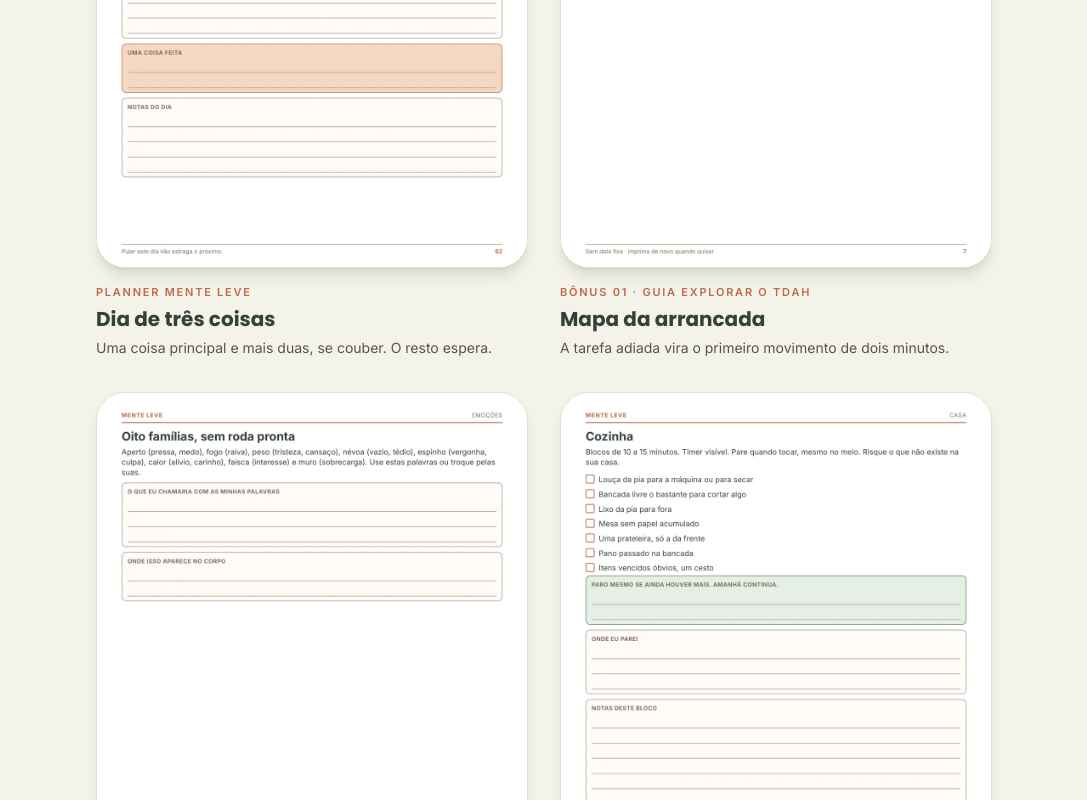
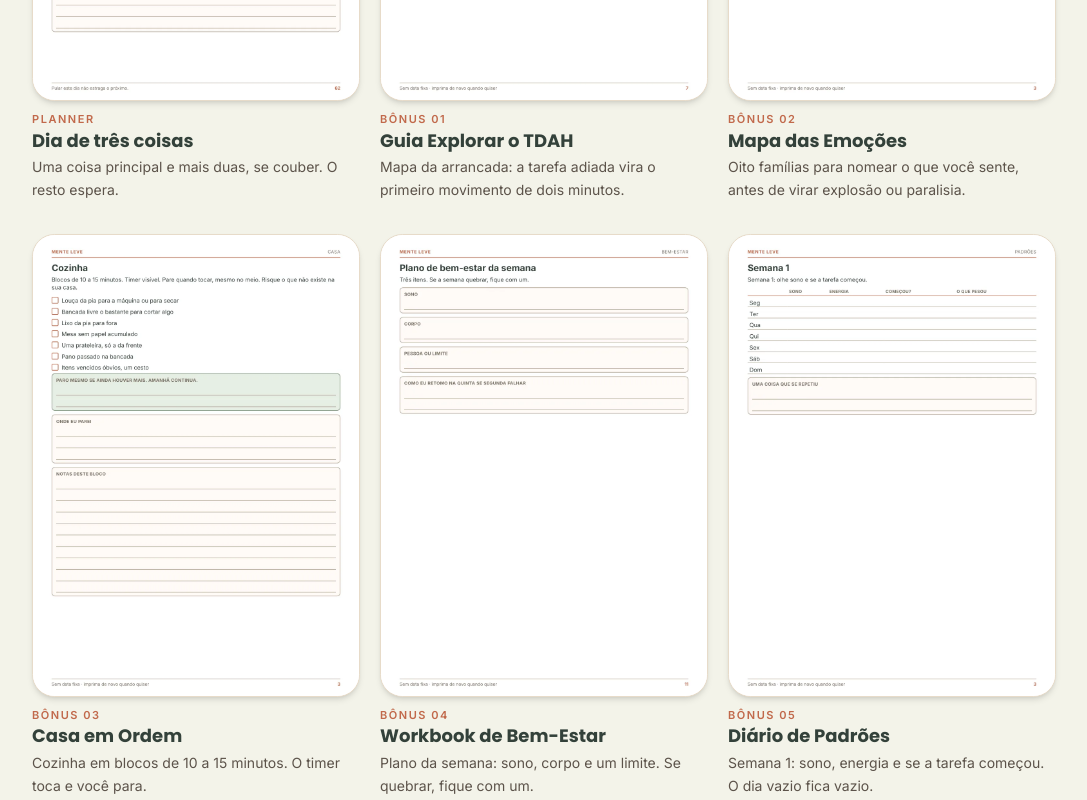
Before and after one commit to bieloliveira3/Mente-leve, a Next.js app: page / in a window 1280 px wide. Shown: the part 6320-7120 px from the top of the page, without its empty margins (96-1183 px from the left). Built offline with nearby package versions, Linux system fonts and the light colour scheme; no server answers.

Commit message:
Agrupa as páginas reais em um grid mais curto.
Co-authored-by: go987045 <go987045@gmail.com>

```diff
--- a/src/components/sections/pages-section.tsx
+++ b/src/components/sections/pages-section.tsx
@@ -4,16 +4,16 @@ import { realPages } from "@/lib/content";
 
 export function PagesSection() {
   return (
-    <Section id="paginas" className="bg-secondary/40">
+    <Section id="paginas" className="bg-secondary/40 py-10 sm:py-14">
       <div className="mx-auto max-w-2xl text-center">
         <h2 className="font-heading text-3xl font-bold leading-tight text-foreground sm:text-4xl">
           {realPages.title}
         </h2>
-        <p className="mt-4 text-sm leading-relaxed text-muted-foreground sm:text-base">
+        <p className="mt-3 text-sm leading-relaxed text-muted-foreground sm:text-base">
           {realPages.subtitle}
         </p>
       </div>
-      <ul className="mx-auto mt-10 grid max-w-4xl gap-6 sm:mt-12 sm:grid-cols-2 sm:gap-8">
+      <ul className="mx-auto mt-8 grid max-w-5xl grid-cols-2 gap-x-3 gap-y-6 sm:mt-10 sm:gap-x-5 sm:gap-y-8 lg:grid-cols-3">
         {realPages.items.map((item) => (
           <li key={item.src} className="min-w-0">
             <Image
@@ -21,14 +21,18 @@ export function PagesSection() {
               alt={item.alt}
               width={1012}
               height={1432}
-              sizes="(max-width: 640px) 100vw, 28rem"
-              className="h-auto w-full rounded-2xl border border-border bg-card shadow-lg"
+              sizes="(max-width: 1024px) 46vw, 18rem"
+              className="h-auto w-full rounded-xl border border-border bg-card shadow-md"
             />
-            <p className="mt-4 text-[11px] font-semibold tracking-[0.16em] text-primary uppercase">
+            <p className="mt-2.5 text-[10px] font-semibold tracking-[0.14em] text-primary uppercase sm:text-[11px]">
               {item.kicker}
             </p>
-            <h3 className="mt-1 font-heading text-xl font-bold text-foreground">{item.title}</h3>
-            <p className="mt-1 text-sm leading-relaxed text-muted-foreground">{item.description}</p>
+            <h3 className="mt-0.5 font-heading text-base font-bold leading-tight text-foreground sm:text-lg">
+              {item.title}
+            </h3>
+            <p className="mt-1 text-xs leading-relaxed text-muted-foreground sm:text-sm">
+              {item.description}
+            </p>
           </li>
         ))}
       </ul>
--- a/src/lib/content.ts
+++ b/src/lib/content.ts
@@ -80,44 +80,44 @@ export const realPages = {
   items: [
     {
       src: "/images/paginas/planner-dia.webp",
-      kicker: "Planner Mente Leve",
+      kicker: "Planner",
       title: "Dia de três coisas",
       description: "Uma coisa principal e mais duas, se couber. O resto espera.",
       alt: "Página Dia de três coisas do Planner Mente Leve, com a única coisa do dia e o próximo movimento de dois minutos",
     },
     {
       src: "/images/paginas/guia-arrancada.webp",
-      kicker: "Bônus 01 · Guia Explorar o TDAH",
-      title: "Mapa da arrancada",
-      description: "A tarefa adiada vira o primeiro movimento de dois minutos.",
+      kicker: "Bônus 01",
+      title: "Guia Explorar o TDAH",
+      description: "Mapa da arrancada: a tarefa adiada vira o primeiro movimento de dois minutos.",
       alt: "Página Mapa da arrancada do Guia para Explorar o TDAH, com campos para a tarefa e o movimento de dois minutos",
     },
     {
       src: "/images/paginas/mapa-familias.webp",
-      kicker: "Bônus 02 · Mapa das Emoções",
-      title: "Oito famílias",
-      description: "Um nome para o que você está sentindo, antes de virar explosão ou paralisia.",
+      kicker: "Bônus 02",
+      title: "Mapa das Emoções",
+      description: "Oito famílias para nomear o que você sente, antes de virar explosão ou paralisia.",
       alt: "Página Oito famílias do Mapa das Emoções, com aperto, fogo, peso, névoa, espinho, calor, faísca e muro",
     },
     {
       src: "/images/paginas/casa-cozinha.webp",
-      kicker: "Bônus 03 · Checklist Casa em Ordem",
-      title: "Cozinha",
-      description: "Blocos de 10 a 15 minutos. O timer toca e você para.",
+      kicker: "Bônus 03",
+      title: "Casa em Ordem",
+      description: "Cozinha em blocos de 10 a 15 minutos. O timer toca e você para.",
       alt: "Página Cozinha do Checklist Casa em Ordem, com tarefas curtas de pia, bancada, lixo e chão",
     },
     {
       src: "/images/paginas/bem-estar-semana.webp",
-      kicker: "Bônus 04 · Workbook de Bem-Estar",
-      title: "Plano da semana",
-      description: "Sono, corpo e um limite. Se a semana quebrar, fique com um.",
+      kicker: "Bônus 04",
+      title: "Workbook de Bem-Estar",
+      description: "Plano da semana: sono, corpo e um limite. Se quebrar, fique com um.",
       alt: "Página Plano de bem-estar da semana, com três itens e como retomar se a segunda falhar",
     },
     {
       src: "/images/paginas/diario-semana.webp",
-      kicker: "Bônus 05 · Diário de Padrões",
-      title: "Semana 1",
-      description: "Sono, energia e se a tarefa começou. O dia vazio fica vazio.",
+      kicker: "Bônus 05",
+      title: "Diário de Padrões",
+      description: "Semana 1: sono, energia e se a tarefa começou. O dia vazio fica vazio.",
       alt: "Página Semana 1 do Diário de Padrões e Progresso, com a grade de sono, energia e se a tarefa começou",
     },
   ],
```
